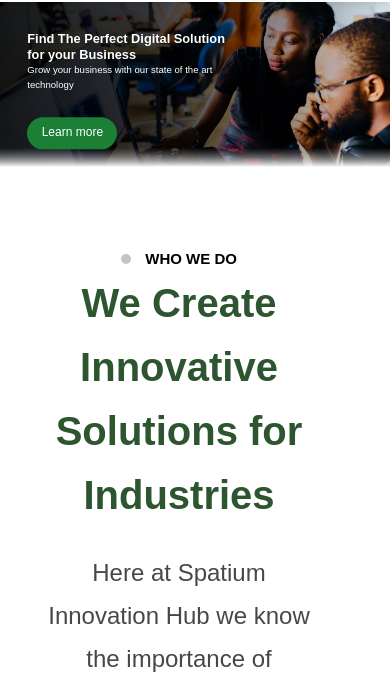
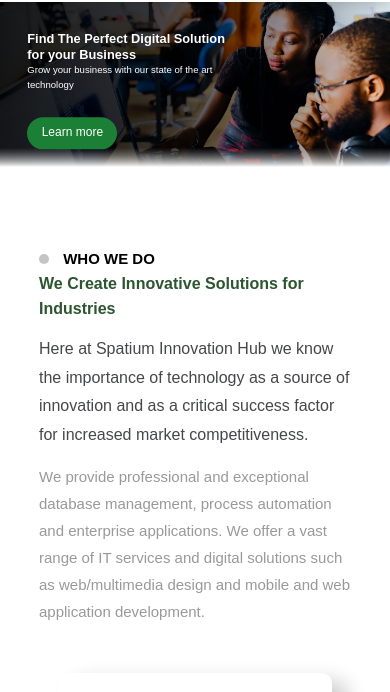
Before and after one commit to SultanHasanov/direkt, a plain HTML site: page index.html in a window 390 px wide. Shown: the part 88-780 px from the top of the page. Drawn offline with Linux system fonts and the light colour scheme; no server answers.

Commit message:
Фикс адаптив

```diff
--- a/style.css
+++ b/style.css
@@ -177,6 +177,7 @@
   grid-template-columns: 1fr 1fr;
   gap: 1.5rem;
   width: min-content;
+  height: min-content;
 }
 
 .service-card:nth-child(4n + 1),
@@ -638,8 +639,26 @@
 
   .about-content {
     grid-template-columns: 1fr;
-    text-align: center;
     flex-direction: column;
+  }
+  .about-text {
+    padding-right: 0;
+  }
+  .about h2 {
+    font-size: 1rem;
+    margin-bottom: 0.8rem;
+  }
+  .about-text > p:first-of-type {
+    margin-bottom: 0.8rem;
+    font-size: 1rem;
+  }
+
+  .about-text > p:nth-of-type(2) {
+    color: #99999a;
+    font-size: 15px;
+  }
+  .team h2 {
+    font-size: 2rem;
   }
 
   .services-grid {
```
